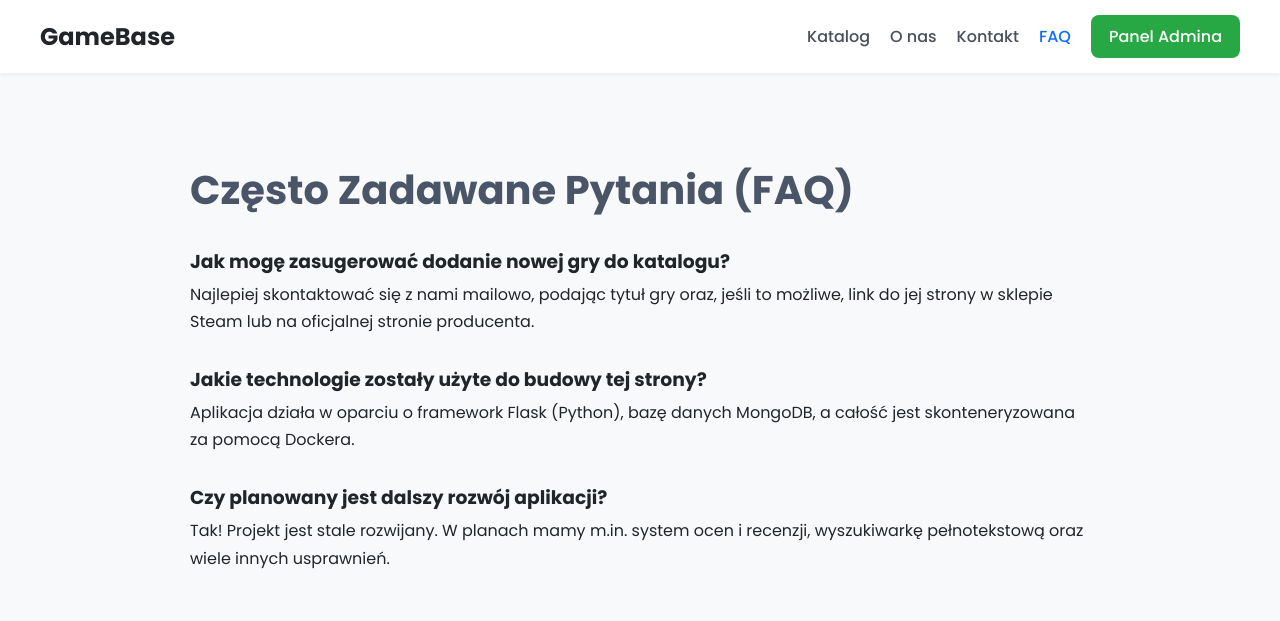
After one commit to Teo2237/ProjektBazyBSI, a Flask app: page /faq in a window 1280 px wide. The commit adds this page. Shown: the top 621 px of the page. Run offline with Flask 3, Linux system fonts and the light colour scheme.

Commit message:
Dodanie podstron, narazie bez ujednolicengo stylu nagłowka

```diff
--- a/app.py
+++ b/app.py
@@ -124,5 +124,20 @@ def delete_game(game_id):
         abort(404, description="Game not found.")
     return jsonify({'message': 'Game deleted successfully'})
 
+@app.route('/about')
+def about_page():
+    """Serwuje stronę 'O nas'."""
+    return render_template('about.html')
+
+@app.route('/contact')
+def contact_page():
+    """Serwuje stronę 'Kontakt'."""
+    return render_template('contact.html')
+
+@app.route('/faq')
+def faq_page():
+    """Serwuje stronę 'FAQ'."""
+    return render_template('faq.html')
+
 if __name__ == '__main__':
     app.run(host='0.0.0.0', port=5000, debug=True)
--- a/templates/admin.html
+++ b/templates/admin.html
@@ -37,7 +37,11 @@
         <a href="/">GameBase</a>
     </div>
     <nav class="header-nav">
-            <a href="/">Wróć do katalogu</a>
+        <a href="/">Katalog</a>
+        <a href="/about">O nas</a>
+        <a href="/contact">Kontakt</a>
+        <a href="/faq">FAQ</a>
+        <a href="/admin" class="admin-btn">Panel Admina</a>
     </nav>
 </header>
     <div class="container">
--- /dev/null
+++ b/templates/faq.html
@@ -0,0 +1,59 @@
+<!DOCTYPE html>
+<html lang="pl">
+<head>
+    <meta charset="UTF-8">
+    <meta name="viewport" content="width=device-width, initial-scale=1.0">
+    <title>FAQ - GameBase</title>
+    <link rel="preconnect" href="https://fonts.googleapis.com">
+    <link rel="preconnect" href="https://fonts.gstatic.com" crossorigin>
+    <link href="https://fonts.googleapis.com/css2?family=Poppins:wght@400;500;600;700&display=swap" rel="stylesheet">
+    <style>
+        body { font-family: 'Poppins', sans-serif; background-color: #f8f9fa; margin: 0; color: #212529; }
+        #page-header { background-color: #ffffff; padding: 15px 40px; display: flex; justify-content: space-between; align-items: center; box-shadow: 0 2px 4px rgba(0,0,0,0.05); }
+        .site-title a { font-size: 1.5em; font-weight: 700; color: #212529; text-decoration: none; }
+        .header-nav { display: flex; gap: 20px; align-items: center; }
+        .header-nav a { color: #495057; text-decoration: none; font-weight: 500; transition: color 0.2s; }
+        .header-nav a:hover, .header-nav a.active { color: #0d6efd; }
+        .admin-btn { background-color: #28a745; color: #fff !important; padding: 9px 18px; border-radius: 8px; transition: background-color 0.2s; }
+        .admin-btn:hover { background-color: #218838; }
+        main { padding: 20px 40px; max-width: 900px; margin: 40px auto; }
+        h1 { font-size: 2.5em; color: #4a5568; }
+        .faq-item { margin-bottom: 30px; }
+        .faq-item h3 { margin-bottom: 5px; }
+        .faq-item p { margin-top: 0; line-height: 1.7; }
+    </style>
+</head>
+<body>
+
+    <header id="page-header">
+        <div class="site-title"><a href="/">GameBase</a></div>
+        <nav class="header-nav">
+            <a href="/">Katalog</a>
+            <a href="/about">O nas</a>
+            <a href="/contact">Kontakt</a>
+            <a href="/faq" class="active">FAQ</a>
+            <a href="/admin" class="admin-btn">Panel Admina</a>
+        </nav>
+    </header>
+
+    <main>
+        <h1>Często Zadawane Pytania (FAQ)</h1>
+
+        <div class="faq-item">
+            <h3>Jak mogę zasugerować dodanie nowej gry do katalogu?</h3>
+            <p>Najlepiej skontaktować się z nami mailowo, podając tytuł gry oraz, jeśli to możliwe, link do jej strony w sklepie Steam lub na oficjalnej stronie producenta.</p>
+        </div>
+
+        <div class="faq-item">
+            <h3>Jakie technologie zostały użyte do budowy tej strony?</h3>
+            <p>Aplikacja działa w oparciu o framework Flask (Python), bazę danych MongoDB, a całość jest skonteneryzowana za pomocą Dockera.</p>
+        </div>
+
+        <div class="faq-item">
+            <h3>Czy planowany jest dalszy rozwój aplikacji?</h3>
+            <p>Tak! Projekt jest stale rozwijany. W planach mamy m.in. system ocen i recenzji, wyszukiwarkę pełnotekstową oraz wiele innych usprawnień.</p>
+        </div>
+    </main>
+
+</body>
+</html>
--- a/templates/game_details.html
+++ b/templates/game_details.html
@@ -68,7 +68,11 @@
         <a href="/">GameBase</a>
     </div>
     <nav class="header-nav">
-            <a href="/admin">Panel Admina</a>
+        <a href="/">Katalog</a>
+        <a href="/about">O nas</a>
+        <a href="/contact">Kontakt</a>
+        <a href="/faq">FAQ</a>
+        <a href="/admin" class="admin-btn">Panel Admina</a>
     </nav>
 </header>
 
--- a/templates/index.html
+++ b/templates/index.html
@@ -80,7 +80,11 @@
         <a href="/">GameBase</a>
     </div>
     <nav class="header-nav">
-            <a href="/admin">Panel Admina</a>
+        <a href="/">Katalog</a>
+        <a href="/about">O nas</a>
+        <a href="/contact">Kontakt</a>
+        <a href="/faq">FAQ</a>
+        <a href="/admin" class="admin-btn">Panel Admina</a>
     </nav>
 </header>
 
```
Also changed, not shown: templates/about.html (added, +48 -0 lines), templates/contact.html (added, +50 -0 lines). Lines whose indentation alone changed are shown as unchanged.
